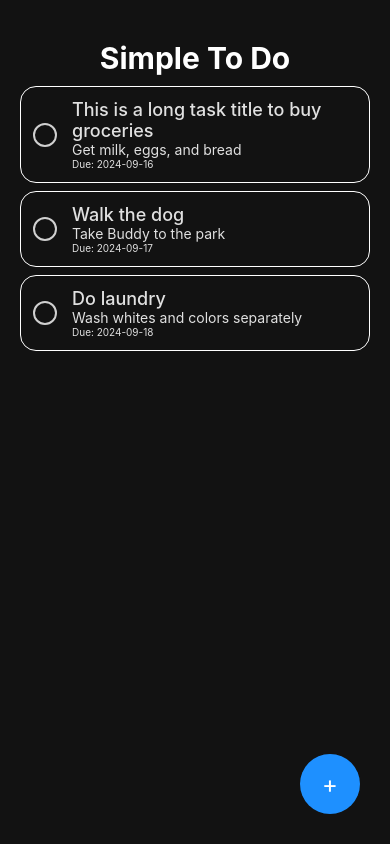
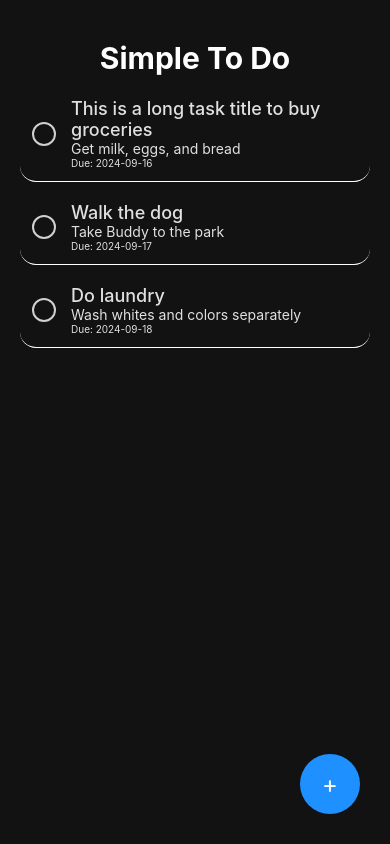
Before and after one commit to ChanAbay-abay/SimpleToDo, a React Native app: screen / in a window 390 px wide. Built offline with nearby package versions, Linux system fonts and the light colour scheme.

Commit message:
Changed Borders for Each Task

```diff
--- a/components/toDoItemStyles.js
+++ b/components/toDoItemStyles.js
@@ -7,7 +7,8 @@ const styles = StyleSheet.create({
   taskContainer: {
     padding: 12,
     backgroundColor: currentTheme.backgroundColor,
-    borderWidth: 1,
+    // borderWidth: 1,
+    borderBottomWidth: 1,
     borderColor: "white",
     flexDirection: "row",
     borderRadius: 16,
```
